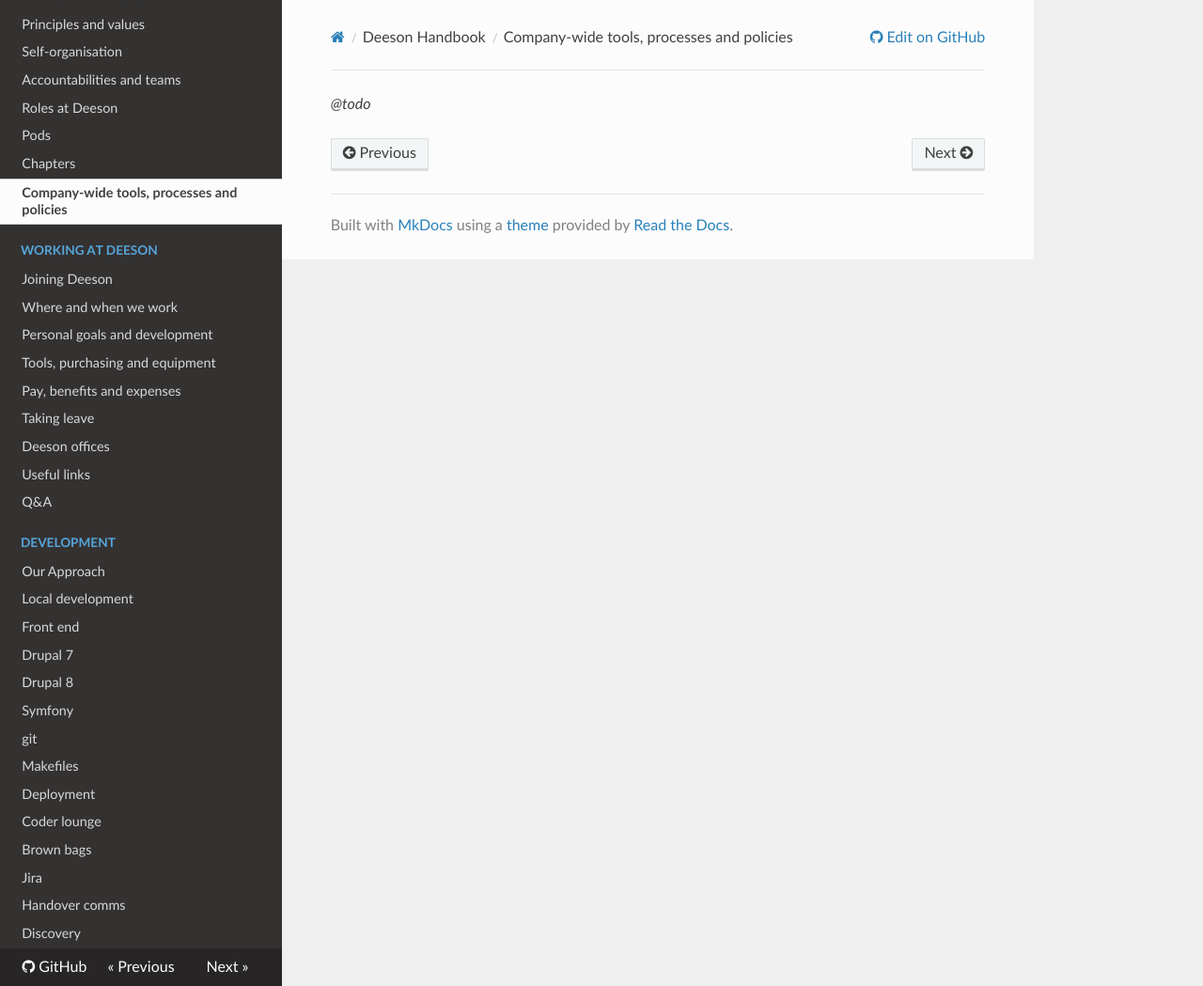
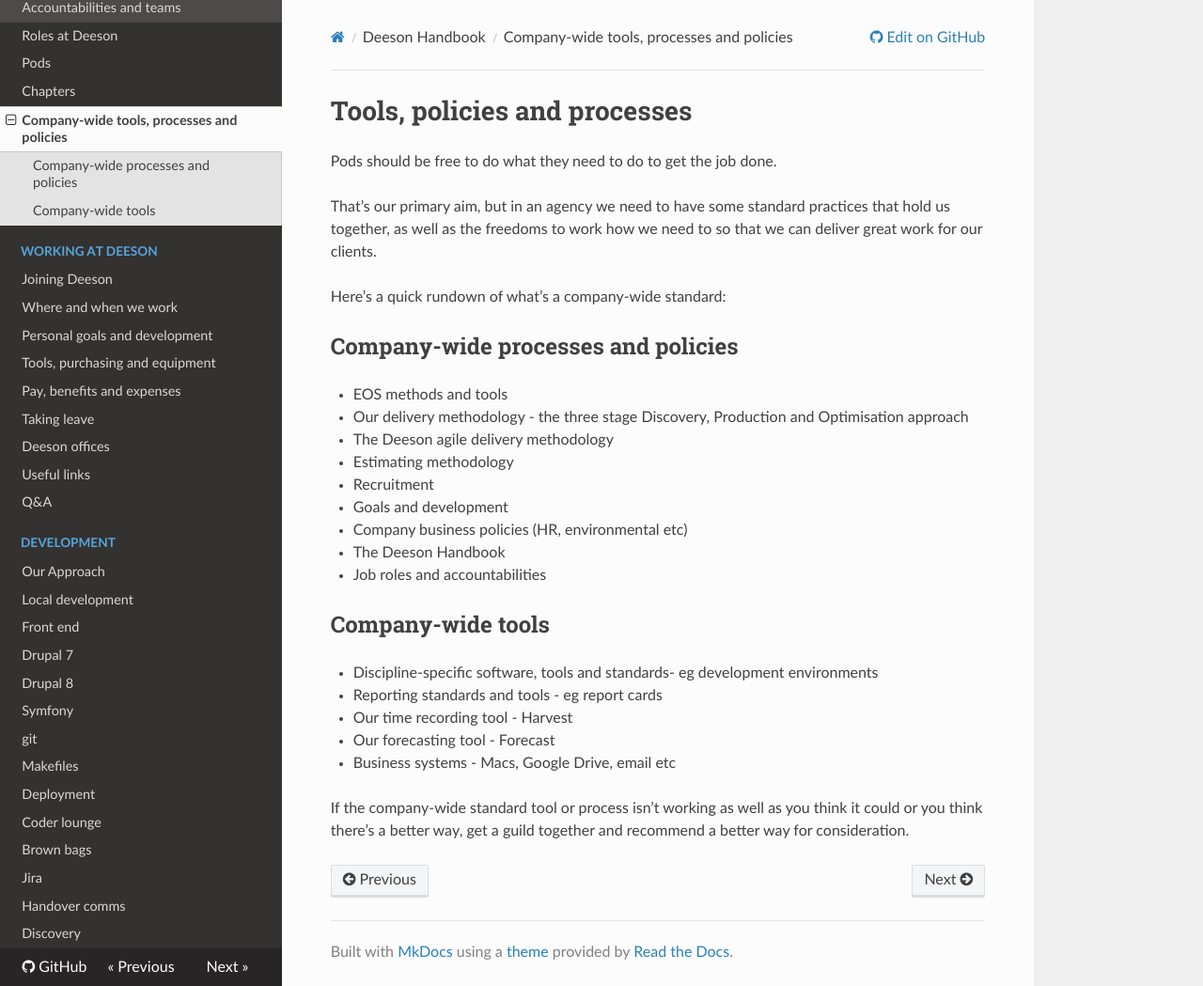
Before and after one commit to teamdeeson/codex, an MkDocs documentation site: the page built from docs/handbook/tools-processes-policies.md, in a window 1280 px wide and 1049 px high. Shown: the whole window at 94% size. Built offline with MkDocs 1.6.1, drawn with Linux system fonts in a browser that asks for light colours; nearby versions of some CDN libraries; old or Windows-style settings are respelled for this version of MkDocs.

Commit message:
Upload tools, policies and processes

```diff
--- a/docs/handbook/tools-processes-policies.md
+++ b/docs/handbook/tools-processes-policies.md
@@ -1 +1,29 @@
-_@todo_
+#Tools, policies and processes
+
+Pods should be free to do what they need to do to get the job done.
+
+That’s our primary aim, but in an agency we need to have some standard practices that hold us together, as well as the freedoms to work how we need to so that we can deliver great work for our clients.
+
+Here’s a quick rundown of what’s a company-wide standard:
+
+##Company-wide processes and policies
+
+- EOS methods and tools
+- Our delivery methodology - the three stage Discovery, Production and Optimisation approach
+- The Deeson agile delivery methodology
+- Estimating methodology
+- Recruitment
+- Goals and development
+- Company business policies (HR, environmental etc)
+- The Deeson Handbook
+- Job roles and accountabilities
+
+##Company-wide tools
+
+- Discipline-specific software, tools and standards- eg development environments
+- Reporting standards and tools - eg report cards
+- Our time recording tool - Harvest
+- Our forecasting tool - Forecast
+- Business systems - Macs, Google Drive, email etc
+
+If the company-wide standard tool or process isn’t working as well as you think it could or you think there’s a better way, get a guild together and recommend a better way for consideration.
```
